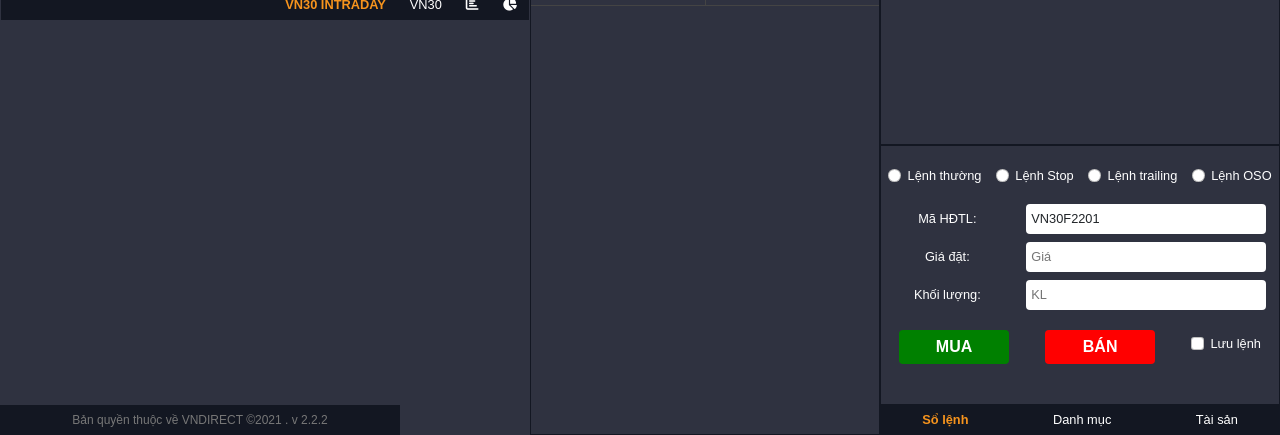
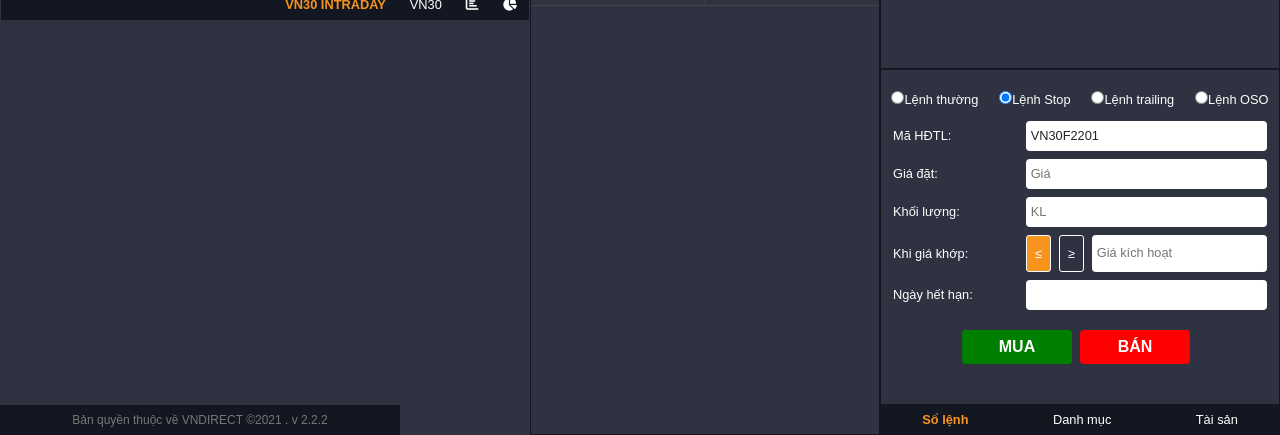
Before and after one commit to lanhanh259/ReactHooks-protrade, a React (Create React App) app: page /trang-chu in a window 1280 px wide. Shown: the part 365-800 px from the top of the page. Built offline with nearby package versions, Linux system fonts and the light colour scheme; no server answers; grey boxes are pictures that could not be loaded.

Commit message:
edit form

```diff
--- a/src/components/home/PlaceOrder.js
+++ b/src/components/home/PlaceOrder.js
@@ -1,62 +1,41 @@
 import React from 'react'
+import { useState } from 'react'
+
+const radioList = [
+	{ id: 1, name: 'Lệnh thường' },
+	{ id: 2, name: 'Lệnh Stop' },
+	{ id: 3, name: 'Lệnh trailing' },
+	{ id: 4, name: 'Lệnh OSO' },
+]
 
 const PlaceOrder = () => {
+	const [checked, setChecked] = useState(2)
+
+	const Radio = () => {
+		return (
+			<div className="d-flex justify-content-around">
+				{radioList.map((item) => (
+					<label key={item.id}>
+						<input
+							type="radio"
+							value={item.name}
+							checked={checked === item.id}
+							onChange={() => setChecked(item.id)}
+						/>
+						<span>{item.name}</span>
+					</label>
+				))}
+			</div>
+		)
+	}
 	return (
 		<div
 			id="placeorder"
 			className="bag-second m-1"
 			style={{ minHeigh: '200px', padding: '20px 0 40px 0' }}
 		>
-			<div className="d-flex justify-content-around">
-				<div className="form-check">
-					<input
-						className="form-check-input"
-						type="radio"
-						name="inlineRadioOptions"
-						id="inlineRadio1"
-						value="option1"
-					/>
-					<label className="form-check-label" htmlFor="inlineRadio1">
-						Lệnh thường
-					</label>
-				</div>
-				<div className="form-check">
-					<input
-						className="form-check-input"
-						type="radio"
-						name="inlineRadioOptions"
-						id="inlineRadio1"
-						value="option1"
-					/>
-					<label className="form-check-label" htmlFor="inlineRadio1">
-						Lệnh Stop
-					</label>
-				</div>
-				<div className="form-check">
-					<input
-						className="form-check-input"
-						type="radio"
-						name="inlineRadioOptions"
-						id="inlineRadio1"
-						value="option1"
-					/>
-					<label className="form-check-label" htmlFor="inlineRadio1">
-						Lệnh trailing
-					</label>
-				</div>
-				<div className="form-check">
-					<input
-						className="form-check-input"
-						type="radio"
-						name="inlineRadioOptions"
-						id="inlineRadio1"
-						value="option1"
-					/>
-					<label className="form-check-label" htmlFor="inlineRadio1">
-						Lệnh OSO
-					</label>
-				</div>
-			</div>
+			<Radio />
+			{checked === 1 && (
 				<form className="p-12">
 					<div className="row m-b-8">
 						<label htmlFor="" className="col-4 m-auto">
@@ -96,7 +75,77 @@ const PlaceOrder = () => {
 						</div>
 					</div>
 				</form>
+			)}
+
+			{checked === 2 && (
+				<form className="p-12">
+					<div className="row m-b-8">
+						<label htmlFor="" className="col-4 m-auto">
+							Mã HĐTL:
+						</label>
+						<div className="col-8">
+							<input
+								className="form-input-control text-dark"
+								value="VN30F2201"
+								placeholder="Mã"
+							/>
+						</div>
+					</div>
+
+					<div className="row m-b-8">
+						<label className="col-4 m-auto">Giá đặt:</label>
+						<div className="col-8">
+							<input
+								className="form-input-control text-dark"
+								value=""
+								placeholder="Giá"
+							/>
+						</div>
+					</div>
+
+					<div className="row m-b-8 ">
+						<label className="col-4 m-auto">Khối lượng:</label>
+						<div className="col-8">
+							<input
+								className="form-input-control text-dark"
+								value=""
+								placeholder="KL"
+							/>
+						</div>
+					</div>
+
+					<div className="row m-b-8 align-items-center">
+						<label className="col-4">Khi giá khớp:</label>
+						<div className="col-8 d-flex">
+							<div className="d-flex">
+								<div className="btn-price-match  btn-active p-8">&#8804;</div>
+								<div className="btn-price-match  p-8 m-x-8">&#8805;</div>
+							</div>
+
+							<input
+								style={{ minWidth: 'auto' }}
+								className="form-input-control text-dark"
+								value=""
+								placeholder="Giá kích hoạt"
+							/>
+						</div>
+					</div>
+
+					<div className="row m-b-8">
+						<label className="col-4 m-auto">Ngày hết hạn:</label>
+						<div className="col-8">
+							<input
+								className="form-input-control text-dark"
+								value=""
+								placeholder=""
+							/>
+						</div>
+					</div>
+				</form>
+			)}
+
 			<div className="d-flex justify-content-around align-items-center">
+				<div>
 					<div
 						className="btn fw-700 txt-white p-y-4"
 						style={{ backgroundColor: 'green', minWidth: '110px' }}
@@ -104,22 +153,25 @@ const PlaceOrder = () => {
 						MUA
 					</div>
 					<div
-					className="btn fw-700 bag-red txt-white p-y-4"
+						className="btn fw-700 bag-red txt-white p-y-4 m-x-8"
 						style={{ minWidth: '110px' }}
 					>
 						BÁN
 					</div>
-				<div className="form-check">
+				</div>
+				{checked === 1 && (
+					<div className=" align-self-center" style={{ fontSize: '14px' }}>
 						<input
-						className="form-check-input"
+							className=""
 							type="checkbox"
 							value=""
 							id="flexCheckDefault"
 						/>
-					<label className="form-check-label" htmlFor="flexCheckDefault">
+						<label className="p-x-8" htmlFor="flexCheckDefault">
 							Lưu lệnh
 						</label>
 					</div>
+				)}
 			</div>
 		</div>
 	)
--- a/src/statics/scss/_reset.scss
+++ b/src/statics/scss/_reset.scss
@@ -36,3 +36,7 @@ a {
 .bb-444 {
 	border-bottom: 1.5px solid #444;
 }
+.btn-active {
+	background-color: $orange-color;
+	color: $white-color;
+}
--- a/src/statics/scss/_style.scss
+++ b/src/statics/scss/_style.scss
@@ -48,9 +48,9 @@
 	#history {
 		.derivative-info-row-price > .derivative-info-row-step-price {
 			border-bottom: 1.5px solid #444;
-			.derivative-info-row-step-price__item {
-				// border-left: 1.5px solid #444;
-			}
+			// .derivative-info-row-step-price__item {
+			// 	// border-left: 1.5px solid #444;
+			// }
 		}
 	}
 	#watchlist {
@@ -59,9 +59,17 @@
 		}
 	}
 	#placeorder {
+		.btn-price-match {
+			border: 1px solid $white-color;
+			border-radius: 3px;
+		}
+
+		label {
+			text-align: start;
+		}
 		.form-input-control {
 			line-height: 30px;
-			min-width: 240px;
+			width: 100%;
 
 			padding: 0 5px;
 			border: none;
--- a/src/statics/scss/_utilitis.scss
+++ b/src/statics/scss/_utilitis.scss
@@ -106,6 +106,7 @@ $utilities: map-merge(
 			property: margin-right margin-left,
 			class: m-x,
 			values: (
+				4: 4px,
 				8: 8px,
 				12: 12px,
 			),
```
Also changed, not shown: 1 other file (tests, documents, lock files or other folders). Lines whose indentation alone changed are shown as unchanged.
